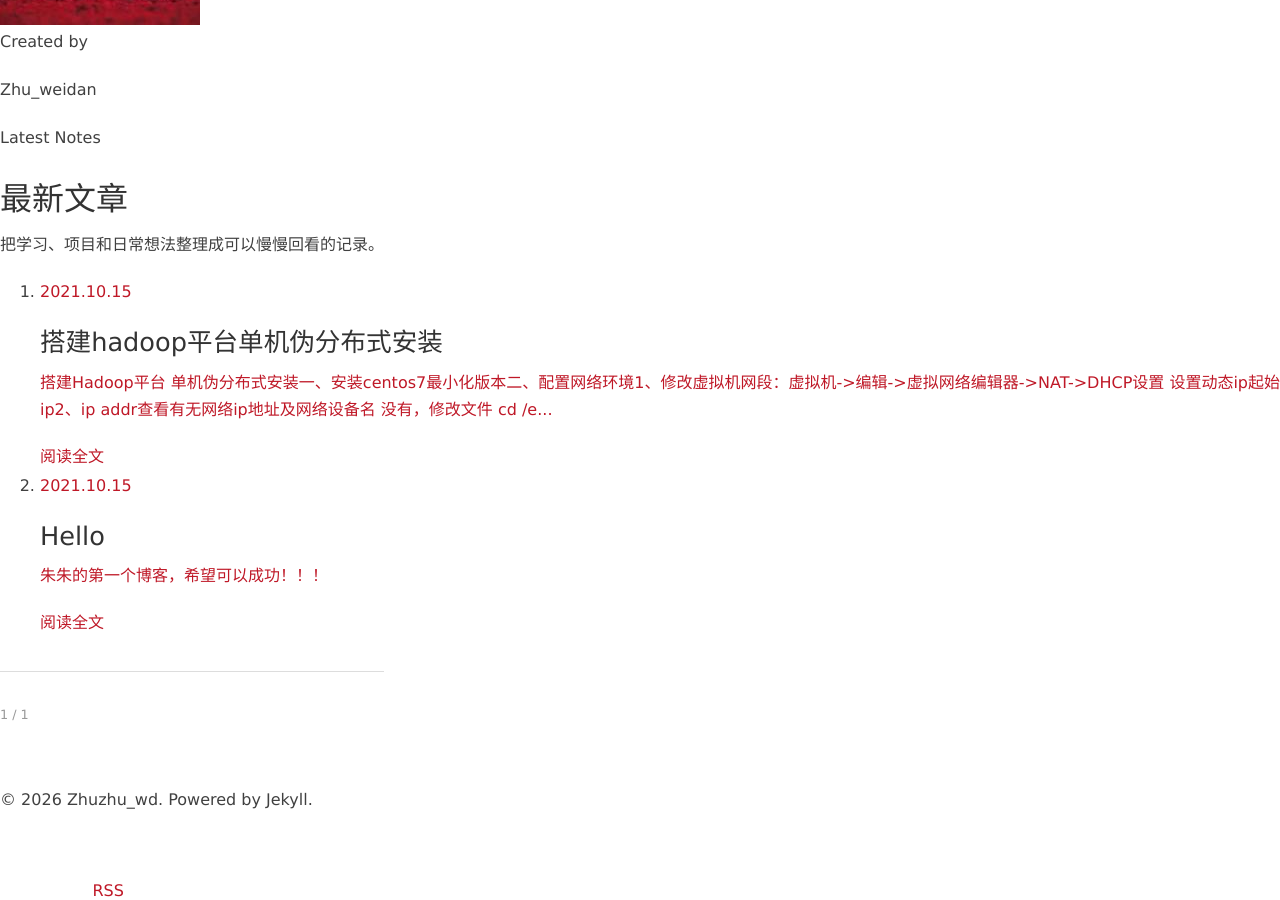
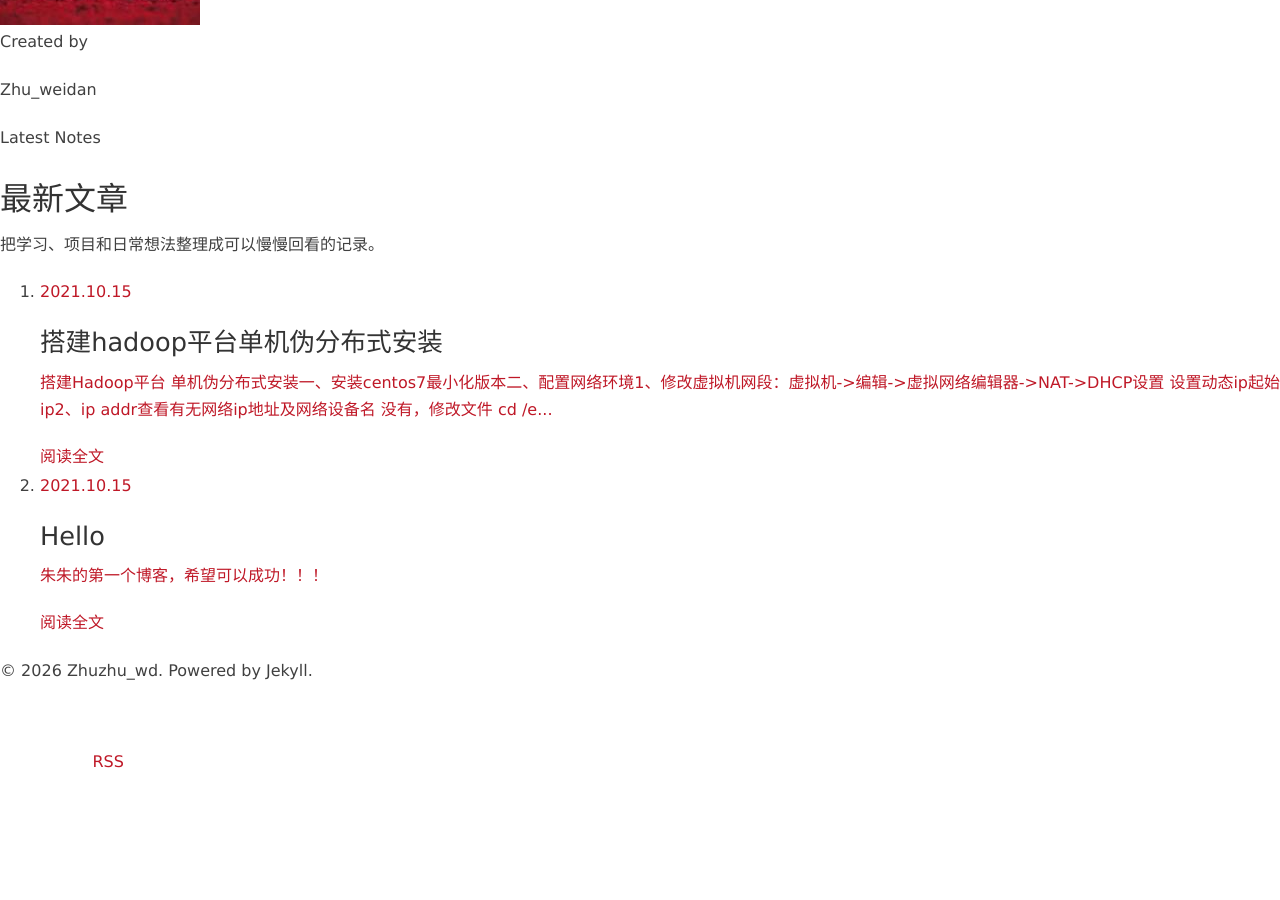
Before and after one commit to zhuzhu1fanfan/zhuzhu1fanfan.github.io, a Jekyll site: the page built from index.html, in a window 1280 px wide and 900 px high, scrolled down 1307 px. Built offline with Jekyll 4.4.1, drawn with Linux system fonts in a browser that asks for light colours; the list of posts is cut into pages by our own code; after the commit the page ends 2078 px from its top, so only the background shows below that.

Commit message:
Restyle blog pagination

```diff
--- a/_includes/pagination.html
+++ b/_includes/pagination.html
@@ -1,11 +1,11 @@
-<hr class="post-list__divider " />
-
-<nav class="pagination" role="navigation">
-    {% if paginator.previous_page %}
-        <a class="newer-posts pagination__newer btn btn-small btn-tertiary" href="{{ paginator.previous_page_path }}#blog">&larr; 最近</a>
-    {% endif %}
-    <span class="pagination__page-number">{{ paginator.page }} / {{ paginator.total_pages }}</span>
-    {% if paginator.next_page %}
-        <a class="older-posts pagination__older btn btn-small btn-tertiary" href="{{ paginator.next_page_path }}#blog">更早 &rarr;</a>
-    {% endif %}
+{% if paginator.total_pages > 1 %}
+<nav class="pagination" role="navigation" aria-label="文章分页">
+  {% if paginator.previous_page %}
+    <a class="pagination__link" href="{{ paginator.previous_page_path | relative_url }}#blog">最近</a>
+  {% endif %}
+  <span class="pagination__page-number">{{ paginator.page }} / {{ paginator.total_pages }}</span>
+  {% if paginator.next_page %}
+    <a class="pagination__link" href="{{ paginator.next_page_path | relative_url }}#blog">更早</a>
+  {% endif %}
 </nav>
+{% endif %}
```
